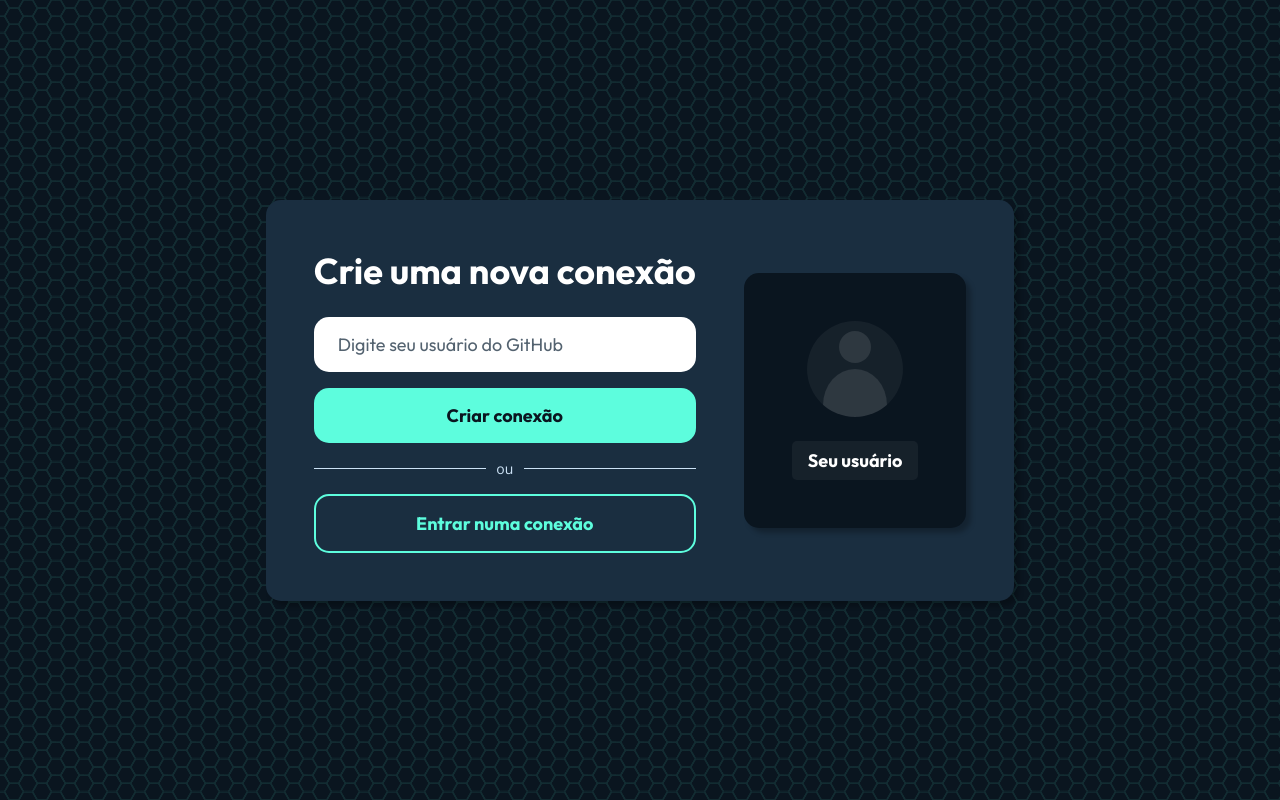
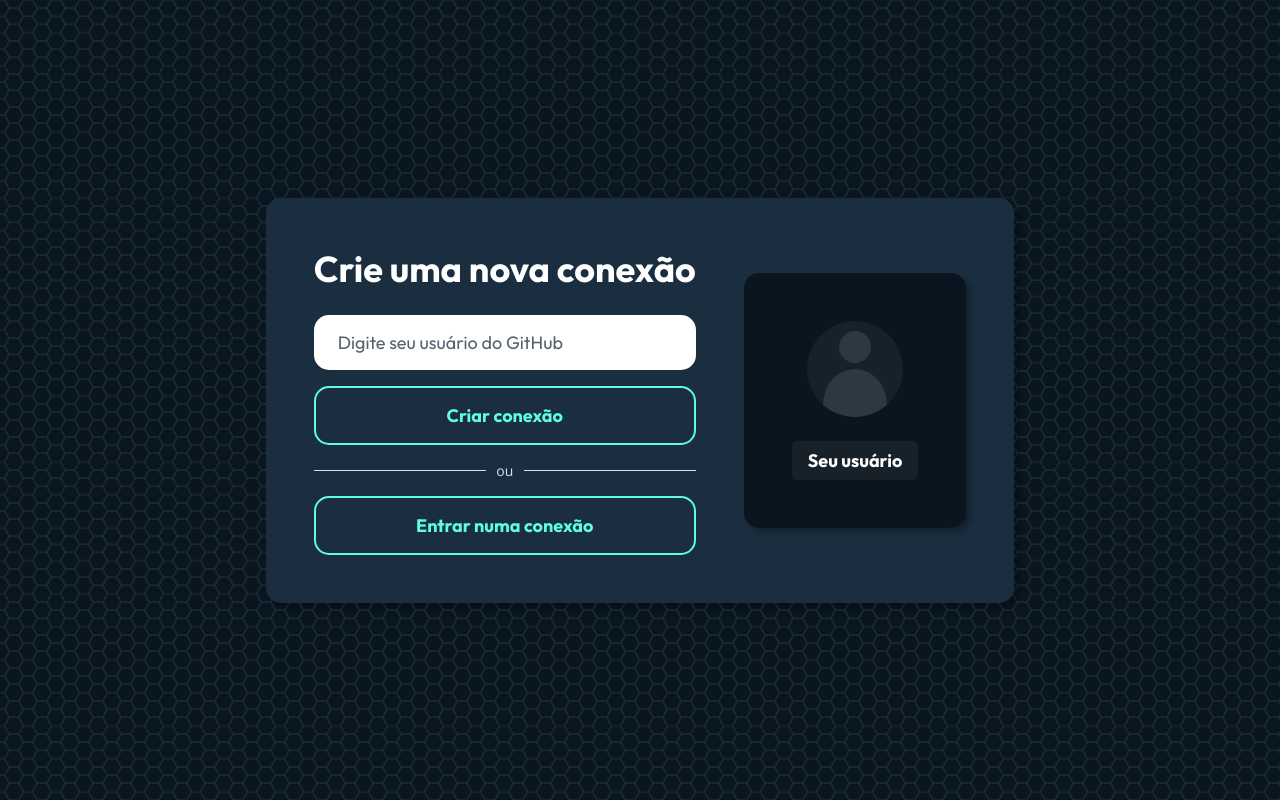
Before and after one commit to pedro-bezerra-dev/aluracord, a Next.js app: page / in a window 1280 px wide. Built offline with nearby package versions, Linux system fonts and the light colour scheme.

Commit message:
Button component updated

```diff
--- a/src/components/Button/index.tsx
+++ b/src/components/Button/index.tsx
@@ -3,14 +3,13 @@ import { ButtonWrapper } from './styles'
 
 type ButtonProps = ButtonHTMLAttributes<HTMLButtonElement> & {
   children: ReactNode;
-  outlined?: boolean;
   className?: string;
 }
 
-export function Button({ children, outlined, className, ...props }:ButtonProps) {
+export function Button({ children, className, ...props }:ButtonProps) {
   return (
     <ButtonWrapper
-      className={`${outlined ? 'highlighted-bold outlined' : 'highlighted-bold'} ${className}`}
+      className={`highlighted-bold ${className}`}
       {...props}
     >
       {children}
--- a/src/components/Button/styles.tsx
+++ b/src/components/Button/styles.tsx
@@ -1,5 +1,4 @@
 import styled from "styled-components";
-import theme from "../../styles/theme";
 
 export const ButtonWrapper = styled.button`
   display: flex;
@@ -7,27 +6,17 @@ export const ButtonWrapper = styled.button`
   justify-content: center;
   padding: 16px 24px;
   width: 100%;
-  background: ${({ theme }) => theme.colors.primary};
-  color: ${({ theme }) => theme.colors.secondary};
-  border: none;
+  background: transparent;
+  color: ${({ theme }) => theme.colors.primary};
+  border: 2px solid ${({ theme }) => theme.colors.primary};
   border-radius: 15px;
   cursor: pointer;
   transition: .2s;
 
   &:hover {
-    box-shadow: 0 0 5px ${({ theme }) => theme.colors.primary};
-  }
-
-  &.outlined {
-    border: 2px solid ${({ theme }) => theme.colors.primary};
-    background: transparent;
-    color: ${({ theme }) => theme.colors.primary};
-
-    &:hover {
-      background: ${({ theme }) => theme.colors.primary};
-      color: ${({ theme }) => theme.colors.secondary};
-      box-shadow: none;
-      filter: brightness(.9);
-    }
+    background: ${({ theme }) => theme.colors.primary};
+    color: ${({ theme }) => theme.colors.secondary};
+    box-shadow: none;
+    filter: brightness(.9);
   }
 `
```
